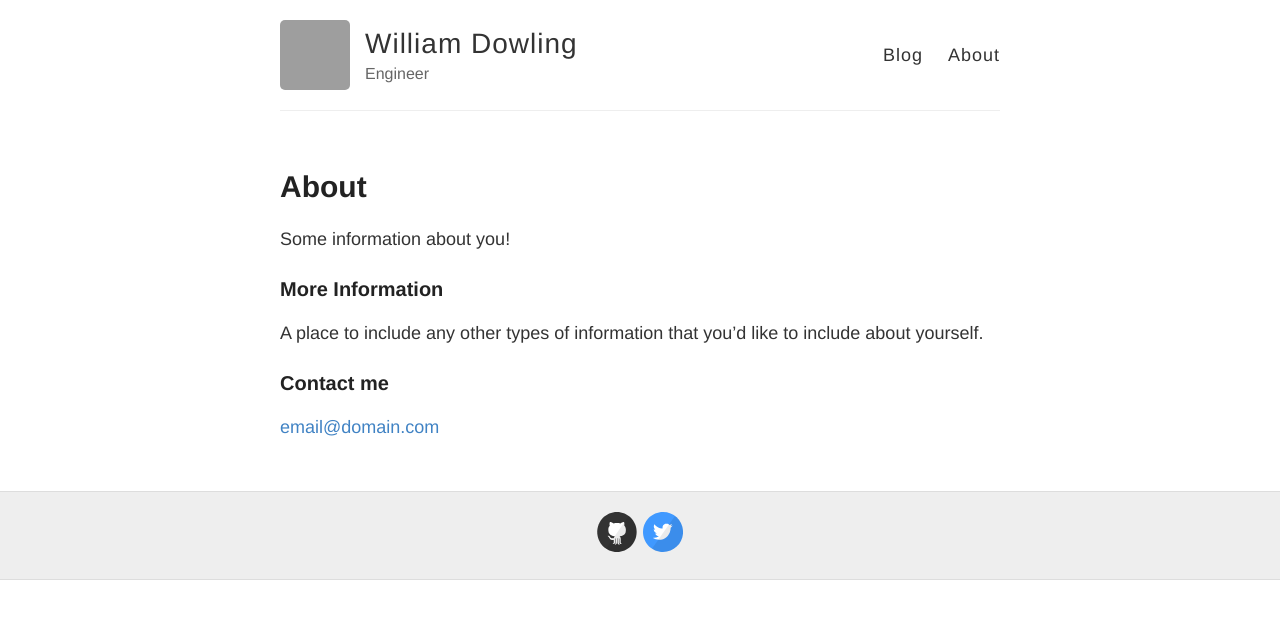
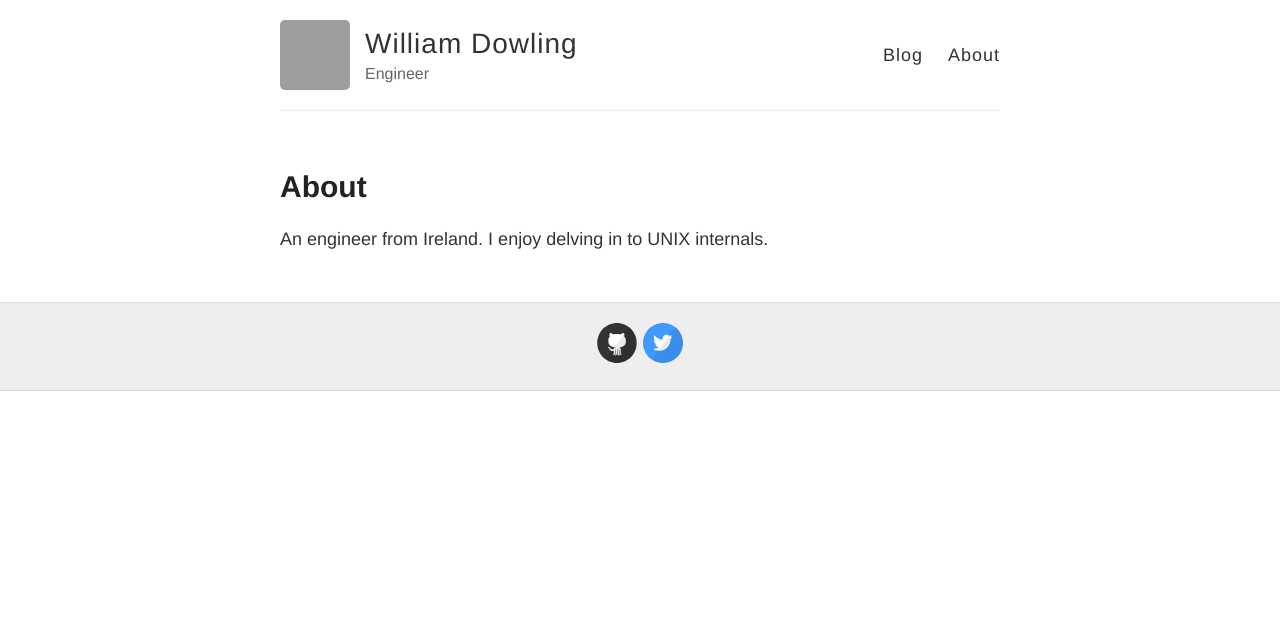
Before and after one commit to wdowling/wdowling.github.io, a Jekyll site: the page built from about.md, in a window 1280 px wide. Shown: the top 619 px of the page. Built offline with Jekyll 4.4.1, drawn with Linux system fonts in a browser that asks for light colours; grey boxes are pictures that could not be loaded.

Commit message:
Updated about

```diff
--- a/about.md
+++ b/about.md
@@ -4,12 +4,4 @@ title: About
 permalink: /about/
 ---
 
-Some information about you!
-
-### More Information
-
-A place to include any other types of information that you'd like to include about yourself.
-
-### Contact me
-
-[email@domain.com](mailto:email@domain.com)
+An engineer from Ireland. I enjoy delving in to UNIX internals.
```
